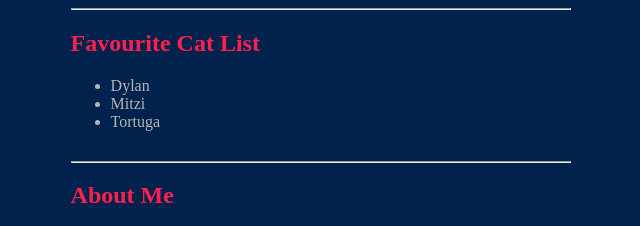
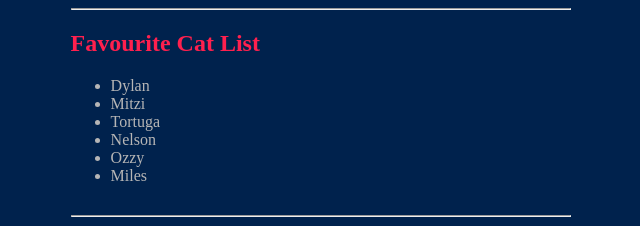
Before and after one commit to colonelkablam/Beginning_CSS, a plain HTML site: page index.html in a window 1280 px wide. Shown: the part 857-1083 px from the top of the page, without its empty margins (127-767 px from the left). Drawn offline with Linux system fonts and the light colour scheme; grey boxes are pictures that could not be loaded.

Commit message:
finished tutuorial

```diff
--- a/index.html
+++ b/index.html
@@ -59,7 +59,9 @@
         <div id="main-div">
             <h1>CSS Tutorials Webpage</h1>
             <p>A demo website combining all the tutorials for the beginning CSS section of my fullstack web development course.</p>
+
             <hr>
+
             <div id="tutorial-links-div">
                 <h2>Links to tutorial demo pages</h2>
                 <h3>CSS Box Model + div</h3>
@@ -97,6 +99,9 @@
                     <li>Dylan</li>
                     <li>Mitzi</li>
                     <li>Tortuga</li>
+                    <li>Nelson</li>
+                    <li>Ozzy</li>
+                    <li>Miles</li>
                 </ul>
             </div>
 
```
Lines whose indentation alone changed are shown as unchanged.
